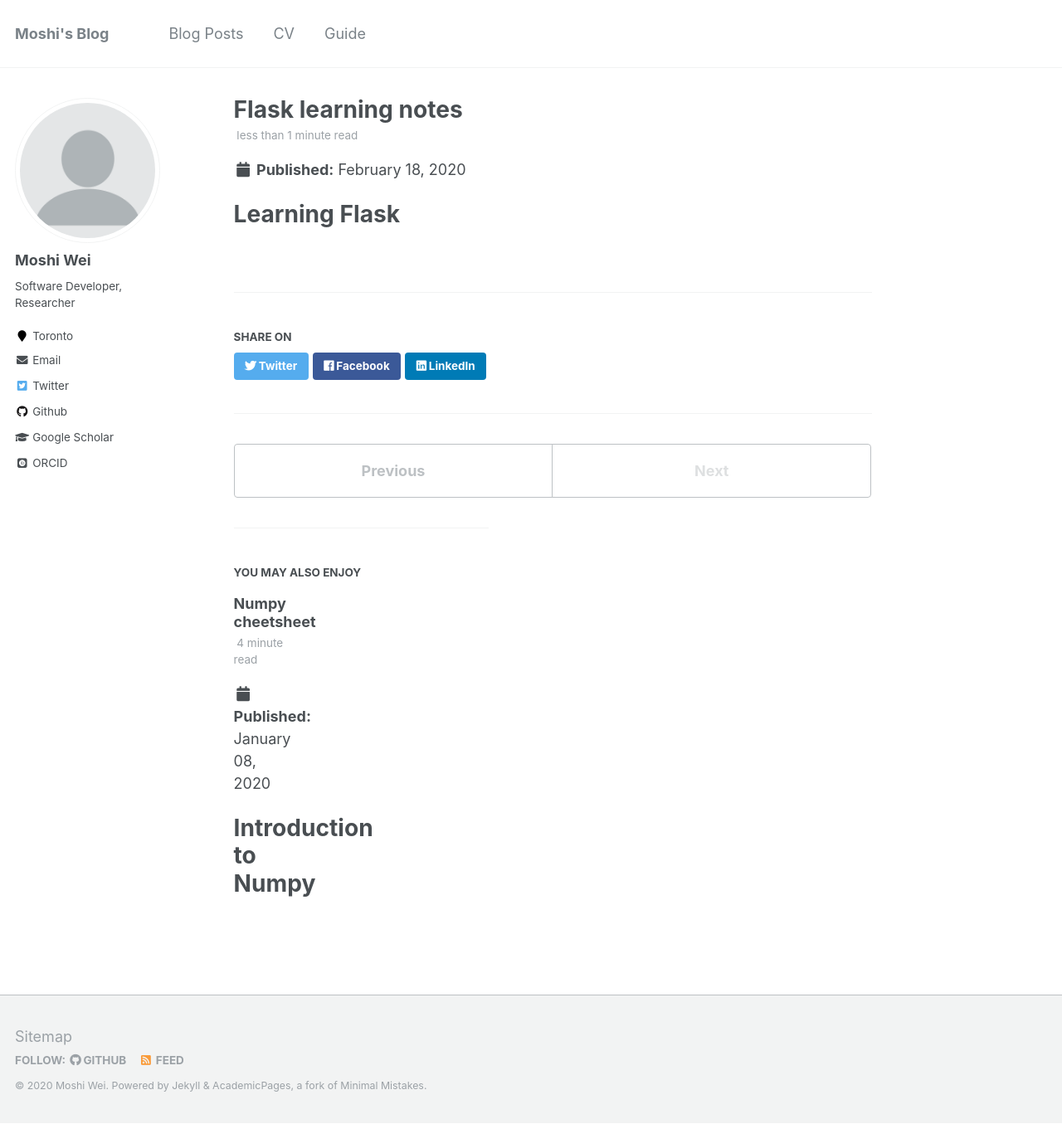
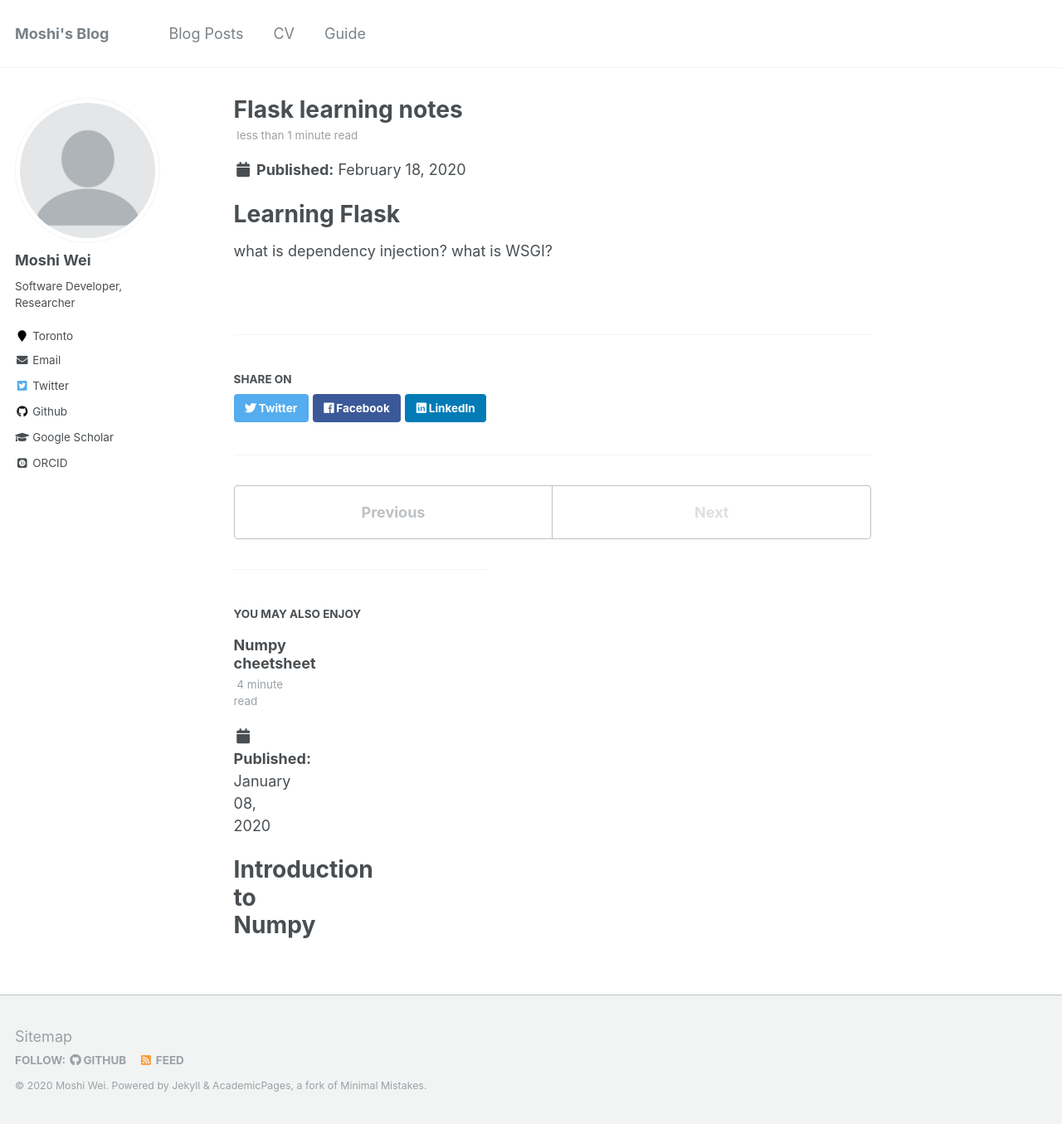
Before and after one commit to Moshiii/Moshiii.github.io, a Jekyll site: the page built from _posts/2020-02-18-flask learning notes.md, in a window 1280 px wide and 1355 px high. Shown: the whole window at 83% size. Built offline with Jekyll 4.4.1, drawn with Linux system fonts in a browser that asks for light colours; some web fonts are replaced.

Commit message:
Update 2020-02-18-flask learning notes.md

```diff
--- a/_posts/2020-02-18-flask learning notes.md
+++ b/_posts/2020-02-18-flask learning notes.md
@@ -1 +1,4 @@
 # Learning Flask
+
+what is dependency injection?
+what is WSGI?
```
